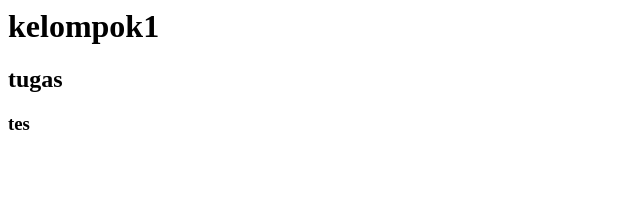
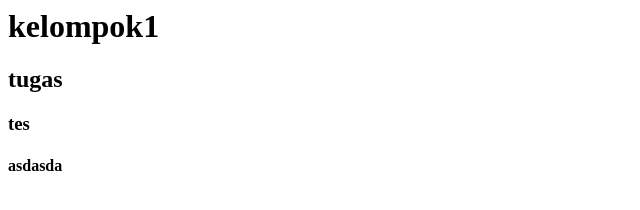
Before and after one commit to rizali46/sistem-berkas-uts-1, a plain HTML site: page index.html in a window 1280 px wide. Shown: the full height of the page, 0-640 px from the left. Drawn offline with Linux system fonts and the light colour scheme.

Commit message:
Update index.html

```diff
--- a/index.html
+++ b/index.html
@@ -1,3 +1,4 @@
 <h1>kelompok1</h1>
 <h2>tugas</h2>
 <h3>tes</h3>
+<h4>asdasda</h4>
```
